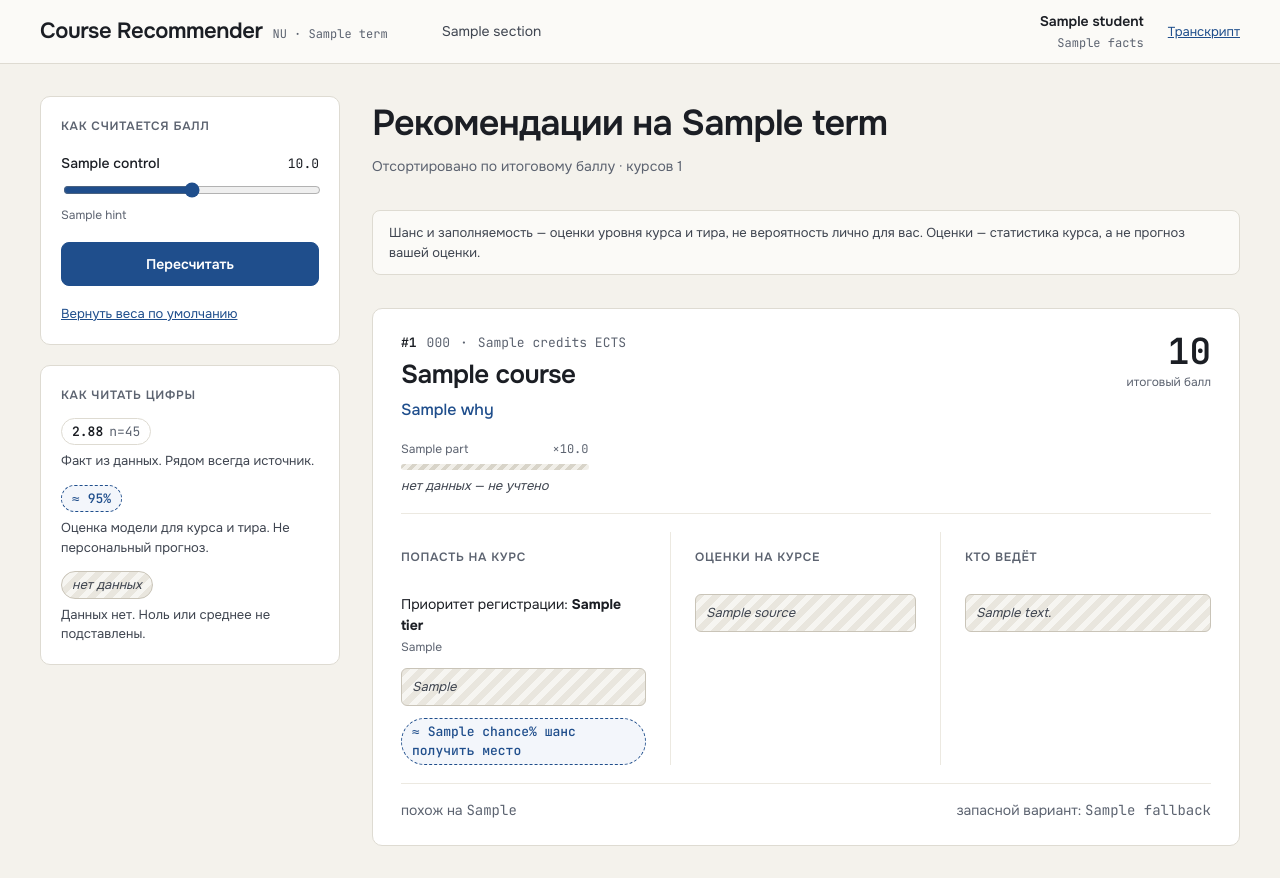
After one commit to Aishayest/course-recommender, a FastAPI app: template src/course_recommender/web/templates/courses.html in a window 1280 px wide. The commit adds this page. Run offline with FastAPI, Linux system fonts and the light colour scheme; the template is opened without the code that fills it: most values are stand-ins (such as "Sample title", 1, 10 or a date in 2020).

Commit message:
add course recommendations screen

```diff
--- a/src/course_recommender/web/app.py
+++ b/src/course_recommender/web/app.py
@@ -22,12 +22,16 @@ from fastapi.responses import HTMLResponse, RedirectResponse
 from fastapi.staticfiles import StaticFiles
 from fastapi.templating import Jinja2Templates
 
+from ..config import UTILITY_WEIGHTS
 from ..data import prepare
 from ..data.transcripts import parse_stream
 from . import service, view
 from .state import COOKIE, Sessions
 
 HERE = Path(__file__).parent
+# Чем мерить близость курсов. TF-IDF не требует зависимостей и считается
+# мгновенно; эмбеддинги точнее, но их надо подготовить отдельно.
+RELEVANCE = "tfidf"
 templates = Jinja2Templates(directory=str(HERE / "templates"))
 sessions = Sessions()
 # Что удалось подготовить. Заполняется при старте.
@@ -38,7 +42,7 @@ data = prepare.Prepared()
 async def lifespan(app: FastAPI):
     """Прочитать подготовленные данные при старте."""
     global data
-    data = prepare.load()
+    data = prepare.load(RELEVANCE)
     yield
 
 
@@ -149,6 +153,49 @@ def audit_page(request: Request) -> HTMLResponse:
     )
 
 
+@app.get("/courses", response_class=HTMLResponse)
+def courses_page(
+    request: Request,
+    need: float | None = None,
+    access: float | None = None,
+    fit: float | None = None,
+    ease: float | None = None,
+) -> HTMLResponse:
+    """Что брать в следующем семестре.
+
+    Веса слагаемых можно менять: они приходят параметрами запроса, чтобы
+    ссылку на конкретный расклад можно было сохранить или показать.
+    """
+    session = sessions.get(request.cookies.get(COOKIE))
+    if session is None:
+        return RedirectResponse(url="/", status_code=303)
+
+    weights = dict(UTILITY_WEIGHTS)
+    for key, value in (("need", need), ("access", access), ("fit", fit), ("ease", ease)):
+        if value is not None:
+            weights[key] = max(0.0, min(1.0, value))
+    if not sum(weights.values()):
+        weights = dict(UTILITY_WEIGHTS)
+
+    found = service.recommendations_for(session.transcript, data, current_term(), weights)
+    if found is None:
+        return page(
+            request,
+            "unknown_program.html",
+            major=session.transcript.major,
+            year=session.transcript.admission_year,
+            active="courses",
+        )
+
+    _, result, results = found
+    return page(
+        request,
+        "courses.html",
+        page=view.courses_page(results, weights, current_term(), result.open_slots),
+        active="courses",
+    )
+
+
 @app.post("/forget")
 def forget(request: Request) -> RedirectResponse:
     """Убрать транскрипт из памяти."""
--- a/src/course_recommender/web/static/app.css
+++ b/src/course_recommender/web/static/app.css
@@ -375,3 +375,82 @@ h3 { font-size: 26px; line-height: 1.2; }
 .bar--stack span { display: block; height: 100%; }
 .bar__earned { background: var(--blue); }
 .bar__progress { background: repeating-linear-gradient(135deg, #7f9cc6 0 4px, #d6e1f0 4px 8px); }
+
+/* --- страница рекомендаций --- */
+
+.layout { display: flex; gap: 32px; align-items: flex-start; }
+.sidebar { width: 300px; flex-shrink: 0; display: flex; flex-direction: column; gap: 20px; }
+.sidebar .card { padding: 20px; }
+.main { flex-grow: 1; min-width: 0; display: flex; flex-direction: column; gap: 20px; }
+
+.control { display: flex; flex-direction: column; gap: 6px; }
+.control__top { display: flex; justify-content: space-between; align-items: baseline; }
+.control label { font-size: 14px; font-weight: 500; }
+.control input[type="range"] { width: 100%; accent-color: var(--blue); }
+.control__hint { font-size: 12px; color: var(--ink-3); }
+
+.field { display: flex; flex-direction: column; gap: 6px; }
+.field select {
+  min-height: 40px;
+  font: inherit;
+  font-size: 14px;
+  border: 1px solid var(--line);
+  border-radius: var(--radius-sm);
+  padding: 0 10px;
+  background: var(--surface);
+  color: var(--ink);
+}
+.check { display: flex; gap: 10px; align-items: center; min-height: 32px; font-size: 14px; }
+.check input { width: 18px; height: 18px; accent-color: var(--blue); margin: 0; }
+
+/* --- карточка курса --- */
+
+.course { display: flex; flex-direction: column; gap: 18px; }
+.course__head { display: flex; justify-content: space-between; gap: 24px; align-items: flex-start; }
+.course__meta {
+  display: flex;
+  gap: 10px;
+  align-items: center;
+  font-family: var(--mono);
+  font-size: 13px;
+  color: var(--ink-3);
+}
+.course__rank { color: var(--ink); font-weight: 600; }
+.course__why { margin: 2px 0 0; font-size: 16px; font-weight: 500; color: var(--blue); }
+.course__score { flex-shrink: 0; display: flex; flex-direction: column; align-items: flex-end; gap: 4px; }
+.course__score .stat { font-size: 36px; }
+
+.components { display: grid; grid-template-columns: repeat(4, minmax(0, 1fr)); gap: 20px; }
+.component { display: flex; flex-direction: column; gap: 6px; }
+.component__top { display: flex; justify-content: space-between; font-size: 12px; color: var(--ink-3); }
+.component--muted .bar__fill { background: var(--ink-3); }
+.bar--hatch { background: repeating-linear-gradient(135deg, #d8d4c9 0 4px, #f1efe9 4px 8px); }
+
+.evidence {
+  display: grid;
+  grid-template-columns: repeat(3, minmax(0, 1fr));
+  border-top: 1px solid var(--line-soft);
+  padding-top: 18px;
+}
+.evidence > div { display: flex; flex-direction: column; gap: 12px; padding: 0 24px; }
+.evidence > div:first-child { padding-left: 0; border-right: 1px solid var(--line-soft); }
+.evidence > div:nth-child(2) { border-right: 1px solid var(--line-soft); }
+.evidence > div:last-child { padding-right: 0; }
+
+.spectrum { display: flex; height: 10px; border-radius: 3px; overflow: hidden; }
+.spectrum span { display: block; height: 100%; }
+.spectrum__a { background: var(--blue); }
+.spectrum__b { background: #5b82b8; }
+.spectrum__c { background: #afc3de; }
+.spectrum__bad { background: #c2410c; }
+
+.course__foot {
+  display: flex;
+  justify-content: space-between;
+  align-items: center;
+  gap: 16px;
+  border-top: 1px solid var(--line-soft);
+  padding-top: 16px;
+  font-size: 14px;
+}
+.tags { display: flex; flex-wrap: wrap; gap: 8px; }
--- /dev/null
+++ b/src/course_recommender/web/templates/courses.html
@@ -0,0 +1,209 @@
+{% extends "base.html" %}
+{% block title %}Рекомендации{% endblock %}
+
+{% block body %}
+<div class="page">
+<div class="layout">
+
+  <aside class="sidebar">
+    <form class="card" method="get" action="/courses" style="display: flex; flex-direction: column; gap: 18px">
+      <h2 class="label">Как считается балл</h2>
+      {% for control in page.controls %}
+      <div class="control">
+        <div class="control__top">
+          <label for="w-{{ control.key }}">{{ control.label }}</label>
+          <span class="mono" style="font-size: 13px">{{ '%.1f'|format(control.value) }}</span>
+        </div>
+        <input id="w-{{ control.key }}" name="{{ control.key }}" type="range"
+               min="0" max="1" step="0.1" value="{{ control.value }}">
+        <span class="control__hint">{{ control.hint }}</span>
+      </div>
+      {% endfor %}
+      <button class="button button--primary" type="submit">Пересчитать</button>
+      <a href="/courses" style="font-size: 13px">Вернуть веса по умолчанию</a>
+    </form>
+
+    <section class="card" style="display: flex; flex-direction: column; gap: 14px">
+      <h2 class="label">Как читать цифры</h2>
+      <div class="stack" style="gap: 6px">
+        <span class="pill pill--fact" style="align-self: flex-start">2.88 <span class="muted" style="font-weight: 400">n=45</span></span>
+        <span style="font-size: 13px; color: var(--ink-2)">Факт из данных. Рядом всегда источник.</span>
+      </div>
+      <div class="stack" style="gap: 6px">
+        <span class="pill pill--estimate" style="align-self: flex-start">≈ 95%</span>
+        <span style="font-size: 13px; color: var(--ink-2)">Оценка модели для курса и тира. Не персональный прогноз.</span>
+      </div>
+      <div class="stack" style="gap: 6px">
+        <span class="missing missing--inline" style="align-self: flex-start">нет данных</span>
+        <span style="font-size: 13px; color: var(--ink-2)">Данных нет. Ноль или среднее не подставлены.</span>
+      </div>
+    </section>
+  </aside>
+
+  <main class="main">
+    <div class="page__head">
+      <div class="stack">
+        <h1>Рекомендации{% if page.term %} на {{ page.term }}{% endif %}</h1>
+        <p class="muted" style="margin: 0; font-size: 14px">
+          Отсортировано по итоговому баллу · курсов {{ page.count }}
+        </p>
+      </div>
+    </div>
+
+    <p class="notice">
+      Шанс и заполняемость — оценки уровня курса и тира, не вероятность лично для вас.
+      Оценки — статистика курса, а не прогноз вашей оценки.
+    </p>
+
+    {% if not page.courses %}
+    <p class="missing">Подходящих курсов не нашлось: либо всё закрыто, либо по доступным не выполнены пререквизиты.</p>
+    {% endif %}
+
+    {% for course in page.courses %}
+    <article class="card course">
+
+      {% if course.warnings %}
+      <div class="tags">
+        {% for warning in course.warnings %}
+        <span class="badge badge--warn">
+          <svg width="14" height="14" viewBox="0 0 24 24" fill="none" stroke="currentColor" stroke-width="2" stroke-linecap="round" stroke-linejoin="round" aria-hidden="true">
+            <path d="M12 9v4"></path><path d="M12 17h.01"></path>
+            <path d="M10.3 3.9 1.8 18a2 2 0 0 0 1.7 3h17a2 2 0 0 0 1.7-3L13.7 3.9a2 2 0 0 0-3.4 0z"></path>
+          </svg>
+          {{ warning.text }}
+        </span>
+        {% endfor %}
+      </div>
+      {% endif %}
+
+      <div class="course__head">
+        <div class="stack" style="min-width: 0">
+          <div class="course__meta">
+            <span class="course__rank">#{{ course.rank }}</span>
+            <span>{{ course.code }}</span><span>·</span><span>{{ course.credits }} ECTS</span>
+          </div>
+          <h3>{{ course.title or course.code }}</h3>
+          <p class="course__why">{{ course.why }}</p>
+        </div>
+        <div class="course__score">
+          <span class="stat">{{ course.score }}</span>
+          <span class="muted" style="font-size: 12px">итоговый балл</span>
+        </div>
+      </div>
+
+      <div class="components">
+        {% for part in course.components %}
+        <div class="component {% if not part.counted %}component--muted{% endif %}">
+          <div class="component__top">
+            <span>{{ part.label }}</span>
+            <span class="mono">×{{ '%.1f'|format(part.weight) }}</span>
+          </div>
+          {% if part.known %}
+          <div class="bar"><div class="bar__fill" style="width: {{ part.percent }}%"></div></div>
+          <span class="mono" style="font-size: 13px">{{ part.value }}{% if not part.counted %} <span class="muted">не учтено</span>{% endif %}</span>
+          {% else %}
+          <div class="bar bar--hatch"></div>
+          <span style="font-size: 13px; font-style: italic; color: var(--ink-2)">нет данных — не учтено</span>
+          {% endif %}
+        </div>
+        {% endfor %}
+      </div>
+
+      <div class="evidence">
+
+        <div>
+          <h4 class="label">Попасть на курс</h4>
+          <div class="stack" style="gap: 2px">
+            <span style="font-size: 14px">Приоритет регистрации: <strong>{{ course.access.tier }}</strong></span>
+            <span class="muted" style="font-size: 12px">{{ course.access.tier_source }}</span>
+          </div>
+
+          {% if course.access.fill_known %}
+          <div class="stack" style="gap: 4px">
+            <span style="font-size: 14px">в среднем заполнен на <span class="mono" style="font-weight: 600">{{ course.access.fill }}%</span></span>
+            <div class="bar"><div class="bar__fill" style="width: {{ course.access.fill }}%; background: var(--ink-2)"></div></div>
+            <span class="muted" style="font-size: 12px">{{ course.access.fill_source }}</span>
+          </div>
+          {% else %}
+          <div class="missing">{{ course.access.fill_source }}</div>
+          {% endif %}
+
+          <div class="stack" style="gap: 6px">
+            <span class="pill pill--estimate" style="align-self: flex-start">≈ {{ course.access.chance }}% шанс получить место</span>
+            {% if course.access.fill_chance_known %}
+            <span class="pill pill--estimate" style="align-self: flex-start">≈ {{ course.access.fill_chance }}% что курс заполнится</span>
+            <span class="muted" style="font-size: 12px">обученная модель · уровень курса и тира</span>
+            {% endif %}
+          </div>
+        </div>
+
+        <div>
+          <h4 class="label">Оценки на курсе</h4>
+          {% if course.grades.known %}
+          <div style="display: flex; align-items: baseline; gap: 8px">
+            <span class="stat stat--m">{{ course.grades.average }}</span>
+            <span class="muted" style="font-size: 13px">средний балл</span>
+          </div>
+          <div class="stack" style="gap: 6px">
+            <div class="spectrum">
+              <span class="spectrum__a" style="width: {{ course.grades.a }}%"></span>
+              <span class="spectrum__b" style="width: {{ course.grades.b }}%"></span>
+              <span class="spectrum__c" style="width: {{ course.grades.c }}%"></span>
+              <span class="spectrum__bad" style="width: {{ course.grades.bad }}%"></span>
+            </div>
+            <div class="mono" style="display: flex; justify-content: space-between; font-size: 11px; color: var(--ink-3)">
+              <span>A {{ course.grades.a }}%</span><span>B {{ course.grades.b }}%</span>
+              <span>C {{ course.grades.c }}%</span><span style="color: #9a3412">D/F/W {{ course.grades.bad }}%</span>
+            </div>
+          </div>
+          <span style="font-size: 14px">плохо кончился у <strong class="mono">{{ course.grades.bad }}%</strong></span>
+          {% if course.grades.spread %}
+          <span class="muted" style="font-size: 12px">секции расходятся на {{ course.grades.spread }} балла</span>
+          {% endif %}
+          <span class="muted" style="font-size: 12px">{{ course.grades.source }}</span>
+          {% else %}
+          <div class="missing">{{ course.grades.source }}</div>
+          {% endif %}
+        </div>
+
+        <div>
+          <h4 class="label">Кто ведёт</h4>
+          {% if course.teacher.known %}
+          {% for person in course.teacher.people %}
+          <div class="stack" style="gap: 2px">
+            <span style="font-size: 15px; font-weight: 600">{{ person.name }}</span>
+            {% if person.known %}
+            <span style="font-size: 14px">раньше вёл этот курс: средний <span class="mono" style="font-weight: 600">{{ person.average }}</span></span>
+            <span class="muted" style="font-size: 12px">n={{ person.n }} · по отчётам об оценках</span>
+            {% else %}
+            <span class="missing">этот курс раньше не вёл</span>
+            {% endif %}
+          </div>
+          {% endfor %}
+          {% else %}
+          <div class="missing">{{ course.teacher.note }}</div>
+          {% endif %}
+        </div>
+
+      </div>
+
+      {% if course.fit_closest or course.fallback %}
+      <div class="course__foot">
+        <div class="tags">
+          {% if course.fit_closest %}
+          <span class="muted">похож на <span class="mono">{{ course.fit_closest }}</span></span>
+          {% endif %}
+        </div>
+        {% if course.fallback %}
+        <span class="muted">запасной вариант: <span class="mono">{{ course.fallback }}</span></span>
+        {% endif %}
+      </div>
+      {% endif %}
+
+    </article>
+    {% endfor %}
+  </main>
+
+</div>
+</div>
+{% endblock %}
--- a/src/course_recommender/web/view.py
+++ b/src/course_recommender/web/view.py
@@ -10,7 +10,10 @@ from ..audit import Audit
 from ..data.transcripts import TERM, Transcript
 
 # Разделы интерфейса в порядке, в котором студент через них проходит.
-SECTIONS = (("audit", "Аудит", "/audit"),)
+SECTIONS = (
+    ("audit", "Аудит", "/audit"),
+    ("courses", "Рекомендации", "/courses"),
+)
 
 # Состояния позиции программы. Порядок — от выполненного к неизвестному,
 # в нём же они показываются в легенде.
@@ -277,3 +280,156 @@ def audit_page(result: Audit, transcript: Transcript) -> dict:
         ],
         "complete": result.is_complete,
     }
+
+
+# Из чего складывается итоговый балл. Порядок — как в формуле.
+COMPONENTS = (
+    ("need", "Нужность", "стоит в плане или закрывает позицию"),
+    ("access", "Шанс попасть", "по тиру приоритета и заполняемости"),
+    ("fit", "Близость по содержанию", "к пройденным курсам, с весом по оценке"),
+    ("ease", "Оценки на курсе", "средний балл тех, кто его брал"),
+)
+
+
+def _components(evidence, weights: dict) -> list[dict]:
+    """Слагаемые балла: сколько каждое весит и что известно.
+
+    Слагаемое с нулевым весом показывается отдельно: оно посчитано, но в
+    балл не вошло, и это решение, а не отсутствие данных.
+    """
+    values = {
+        "need": (evidence.need, True),
+        "access": (evidence.seat_chance, evidence.fill_chance is not None or evidence.mean_fill is not None),
+        "fit": (evidence.fit, evidence.fit_score is not None),
+        "ease": (evidence.ease, evidence.grades is not None and evidence.grades.average is not None),
+    }
+    shown = []
+    for key, label, hint in COMPONENTS:
+        value, known = values[key]
+        weight = weights.get(key, 0.0)
+        shown.append(
+            {
+                "key": key,
+                "label": label,
+                "hint": hint,
+                "weight": weight,
+                "counted": weight > 0,
+                "known": known,
+                "value": f"{value:.2f}",
+                "percent": round(value * 100),
+            }
+        )
+    return shown
+
+
+def _warnings(evidence) -> list[dict]:
+    """Что стоит знать до регистрации."""
+    found = []
+    if evidence.needs_permission:
+        found.append({"kind": "warn", "text": "нужно согласие преподавателя"})
+    if evidence.missing:
+        found.append({"kind": "warn", "text": f"не хватает: {', '.join(evidence.missing)}"})
+    if evidence.conflicts:
+        found.append(
+            {"kind": "warn", "text": f"пересекается по времени с {', '.join(evidence.conflicts)}"}
+        )
+    return found
+
+
+def _access(evidence) -> dict:
+    """Свидетельства о том, попадёт ли студент на курс."""
+    tier = evidence.priority_tier
+    return {
+        "tier": f"тир {tier}" if tier else "приоритета нет",
+        "tier_source": "из документа регистрации",
+        "fill_known": evidence.mean_fill is not None,
+        "fill": round((evidence.mean_fill or 0) * 100),
+        "fill_source": (
+            f"в среднем за {evidence.terms_observed} семестра"
+            if evidence.terms_observed > 1
+            else "по одному семестру"
+        )
+        if evidence.mean_fill is not None
+        else "истории заполняемости нет",
+        "chance": round(evidence.seat_chance * 100),
+        "fill_chance_known": evidence.fill_chance is not None,
+        "fill_chance": round((evidence.fill_chance or 0) * 100),
+    }
+
+
+def _grades(evidence) -> dict:
+    """Чем курс заканчивался у тех, кто его брал."""
+    stats = evidence.grades
+    if stats is None or stats.average is None:
+        return {"known": False, "source": "отчётов об оценках по этому курсу нет"}
+
+    shares = stats.shares
+    bad = shares.get("D", 0.0) + shares.get("F", 0.0) + shares.get("W", 0.0)
+    spread = stats.spread()
+    return {
+        "known": True,
+        "average": f"{stats.average:.2f}",
+        "a": round(shares.get("A", 0.0)),
+        "b": round(shares.get("B", 0.0)),
+        "c": round(shares.get("C", 0.0)),
+        "bad": round(bad),
+        "spread": f"{spread:.2f}" if spread and spread >= 0.3 else None,
+        "source": f"{', '.join(stats.terms)} · n={stats.graded}",
+    }
+
+
+def _teacher(evidence) -> dict:
+    """Кто ведёт в этом семестре и чем это кончалось раньше."""
+    if not evidence.instructors:
+        return {"known": False, "note": "кто ведёт — в расписании не указано"}
+
+    records = []
+    for name in evidence.instructors:
+        record = evidence.grades.record_of(name) if evidence.grades else None
+        records.append(
+            {
+                "name": name,
+                "known": record is not None,
+                "average": f"{record.average:.2f}" if record else None,
+                "n": record.graded if record else None,
+            }
+        )
+    return {"known": True, "people": records}
+
+
+def course_card(rank: int, result, weights: dict) -> dict:
+    """Одна карточка рекомендации."""
+    evidence = result.evidence
+    course = result.course
+    return {
+        "rank": rank,
+        "code": course.code,
+        "title": course.title,
+        "credits": course.credits,
+        "score": f"{result.score:.2f}",
+        "why": result.why,
+        "closes": evidence.fills_slot,
+        "on_plan": evidence.on_plan,
+        "fit_closest": evidence.fit_closest,
+        "warnings": _warnings(evidence),
+        "components": _components(evidence, weights),
+        "access": _access(evidence),
+        "grades": _grades(evidence),
+        "teacher": _teacher(evidence),
+        "fallback": result.fallback.code if result.fallback else None,
+    }
+
+
+def courses_page(results, weights: dict, term: str | None, slots) -> dict:
+    """Всё, что показывает страница рекомендаций."""
+    return {
+        "term": term,
+        "count": len(results),
+        "weights": {key: weights.get(key, 0.0) for key, _, _ in COMPONENTS},
+        "controls": [
+            {"key": key, "label": label, "hint": hint, "value": weights.get(key, 0.0)}
+            for key, label, hint in COMPONENTS
+        ],
+        "slots": sorted({status.slot.name for status in slots}),
+        "courses": [course_card(i, result, weights) for i, result in enumerate(results, start=1)],
+    }
```
Also changed, not shown: src/course_recommender/data/grades.py (+11 -0 lines), src/course_recommender/web/service.py (+62 -0 lines), tests/test_courses_view.py (added, +152 -0 lines), tests/test_web.py (+6 -0 lines), README.md.
